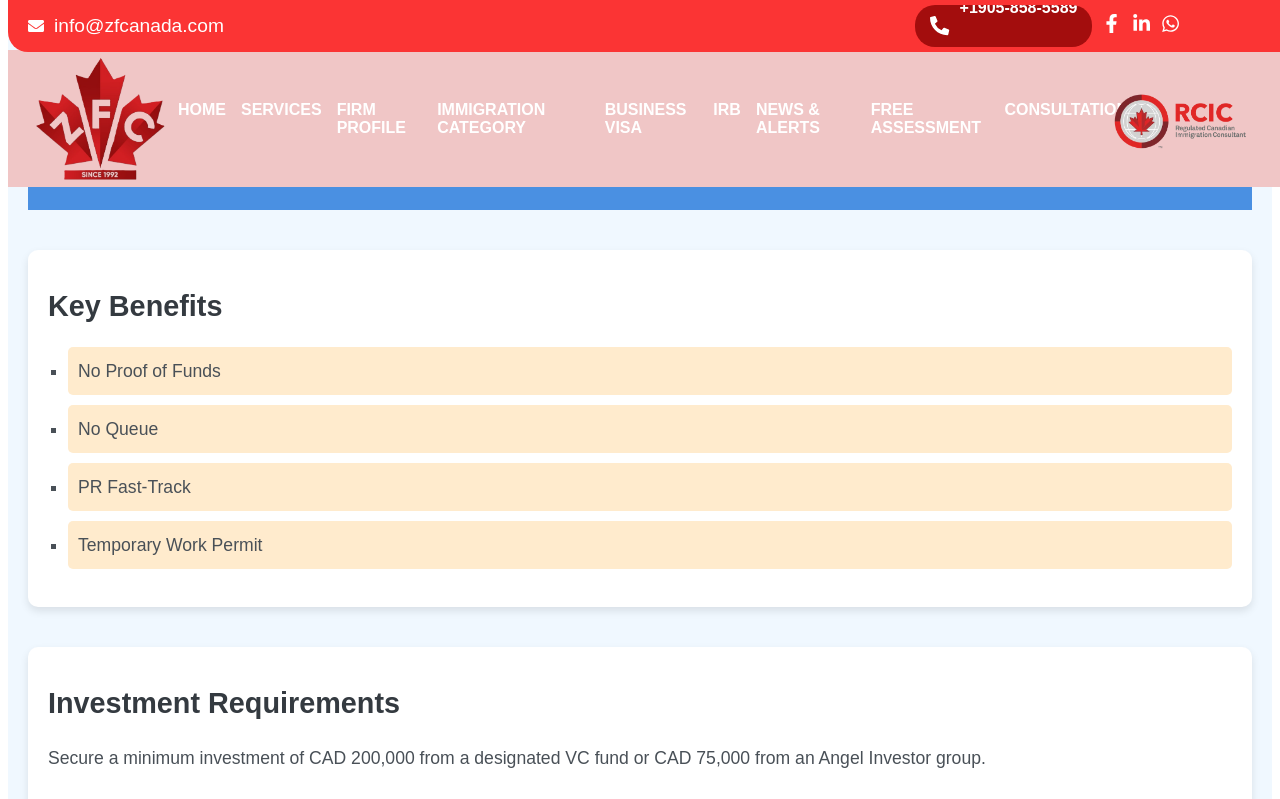
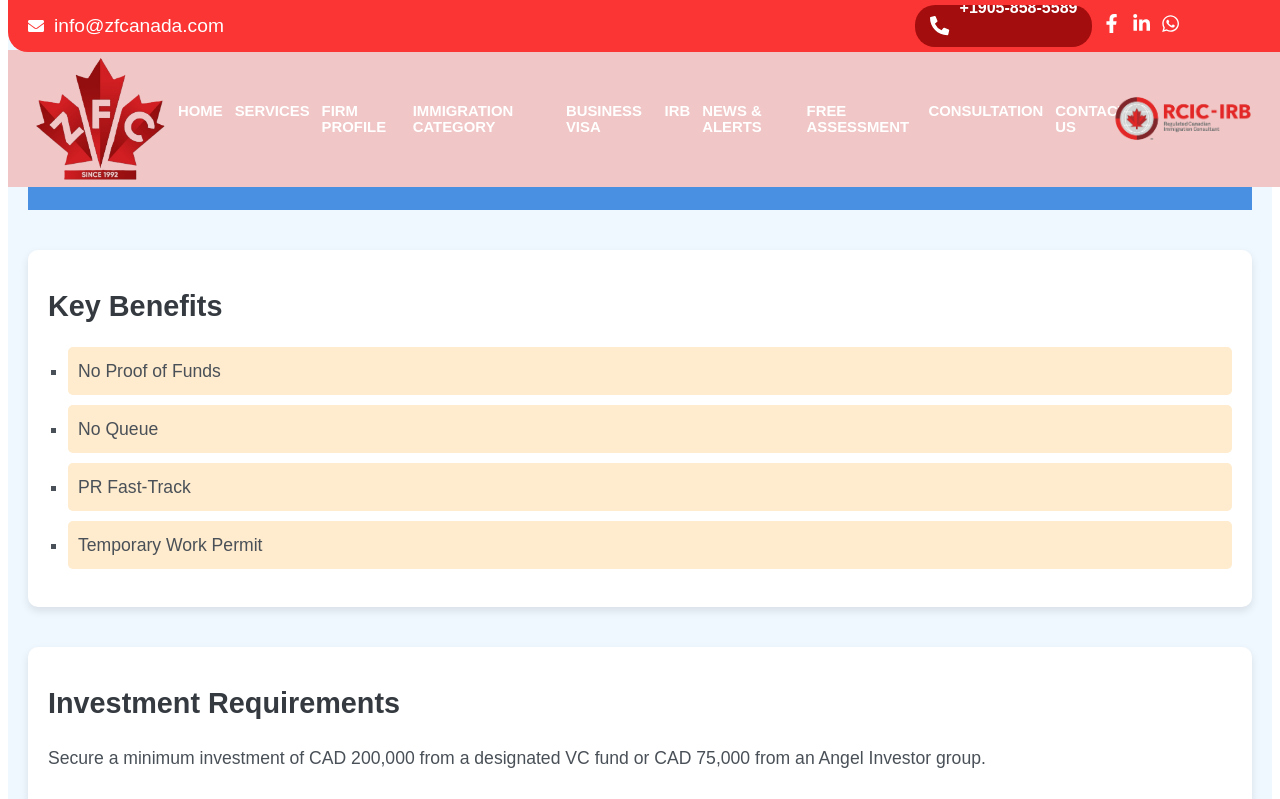
Before and after one commit to hauteuar/zfc_1, a React (Vite) app: page /startup-visa in a window 1280 px wide. Shown: the top 799 px of the page. Built offline with nearby package versions, Linux system fonts and the light colour scheme.

Commit message:
updated header

```diff
--- a/src/Styles/ContactUsPage.module.css
+++ b/src/Styles/ContactUsPage.module.css
@@ -1,5 +1,5 @@
 .container {
-  padding: 20px;
+  padding: 250px;
   background-color: #f9fafc;
 }
 
@@ -8,7 +8,7 @@
   display: flex;
   flex-direction: column;
   align-items: center;
-  gap: 30px;
+  gap: 20px;
 }
 
 /* Contact Method cards */
@@ -16,7 +16,7 @@
   display: flex;
   justify-content: space-around;
   width: 100%;
-  gap: 20px;
+  gap: 10px;
   flex-wrap: wrap; /* Allow wrapping on smaller screens */
 }
 
--- a/src/Styles/Header.css
+++ b/src/Styles/Header.css
@@ -99,6 +99,7 @@
     padding: 5px 10px;
     display: flex;
     align-items: center;
+    font: 0.93em sans-serif;
     justify-content: space-between;
     transition: background-color 0.3s ease, top 0.3s ease;
     z-index: 100;
@@ -141,13 +142,13 @@
 
 .nav {
     display: flex;
-    gap: 15px;
+    gap: 12px;
 }
 
 .nav a {
     color: white;
     text-decoration: none;
-    font-weight: 700;
+    font-weight: 600;
 }
 
 .dropdown {
--- a/src/components/HeaderPage.jsx
+++ b/src/components/HeaderPage.jsx
@@ -4,8 +4,8 @@ import '../Styles/Header.css';
 import { FaFacebookF, FaLinkedinIn, FaWhatsapp, FaEnvelope, FaPhoneAlt } from 'react-icons/fa';
 import zfclogo from '../assets/images/logo-zfc_1.png';
 import zfclogoWhite from '../assets/images/logo-zfc.png'; // Logo with white background
-import rciclogo from '../assets/images/rcic-logo.png';
-import rciclogoWhite from '../assets/images/rcic.jpg'; // Logo with white background
+import rciclogo from '../assets/images/RCIC-IRB.png';
+import rciclogoWhite from '../assets/images/RCIC-IRB-1.jpg'; // Logo with white background
 
 const Header = () => {
     const [isScrolled, setIsScrolled] = useState(false);
@@ -101,6 +101,7 @@ const Header = () => {
                     <a href="/news">NEWS & ALERTS</a>
                     <a href="/free-assessment">FREE ASSESSMENT</a>
                     <a href="/consultation">CONSULTATION</a>
+                    <a href="/contactus">CONTACT US</a>
                 </nav>
 
                 {/* Conditionally render right logo based on scroll state */}
```
Also changed, not shown: src/assets/images/RCIC-IRB-1.jpg (added), src/assets/images/RCIC-IRB.png (added).
